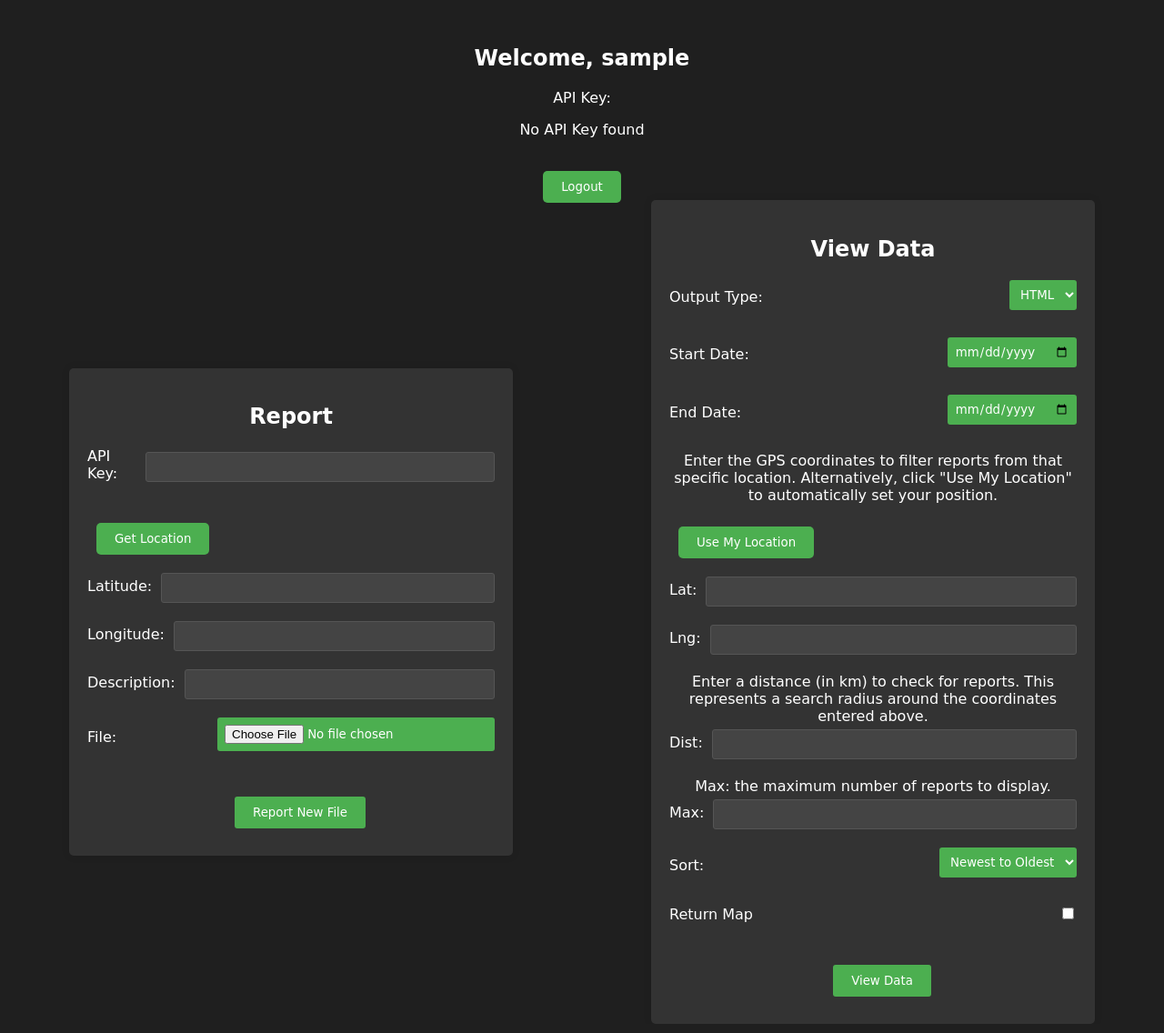
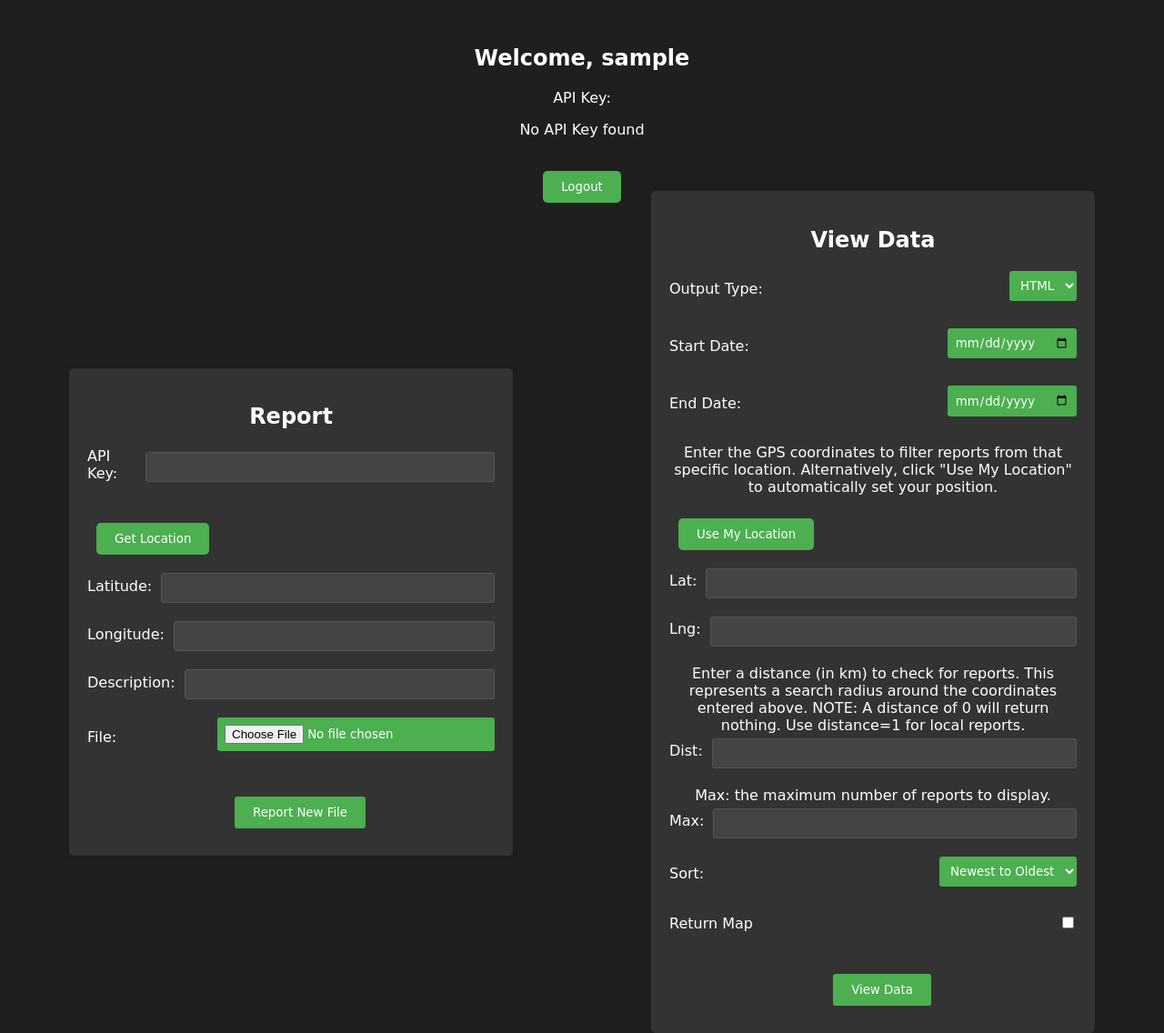
Before and after one commit to ethan4524/ethan_info8000_myApp, a Flask app: a page that uses templates/user_home.html in a window 1280 px wide. Shown: the whole page at 91% size. Run offline with Flask 3, Linux system fonts and the light colour scheme.

Commit message:
changed a description

```diff
--- a/templates/user_home.html
+++ b/templates/user_home.html
@@ -113,7 +113,7 @@
                     <label for="data_lon">Lng:</label>
                     <input type="text" id="data_lon" name="data_lon">
                 </div>
-                <label for="data_lat">Enter a distance (in km) to check for reports. This represents a search radius around the coordinates entered above.</label>
+                <label for="data_lat">Enter a distance (in km) to check for reports. This represents a search radius around the coordinates entered above. NOTE: A distance of 0 will return nothing. Use distance=1 for local reports.</label>
                 <div class="form-group">
                     <label for="dist">Dist:</label>
                     <input type="text" id="dist" name="dist">
```
